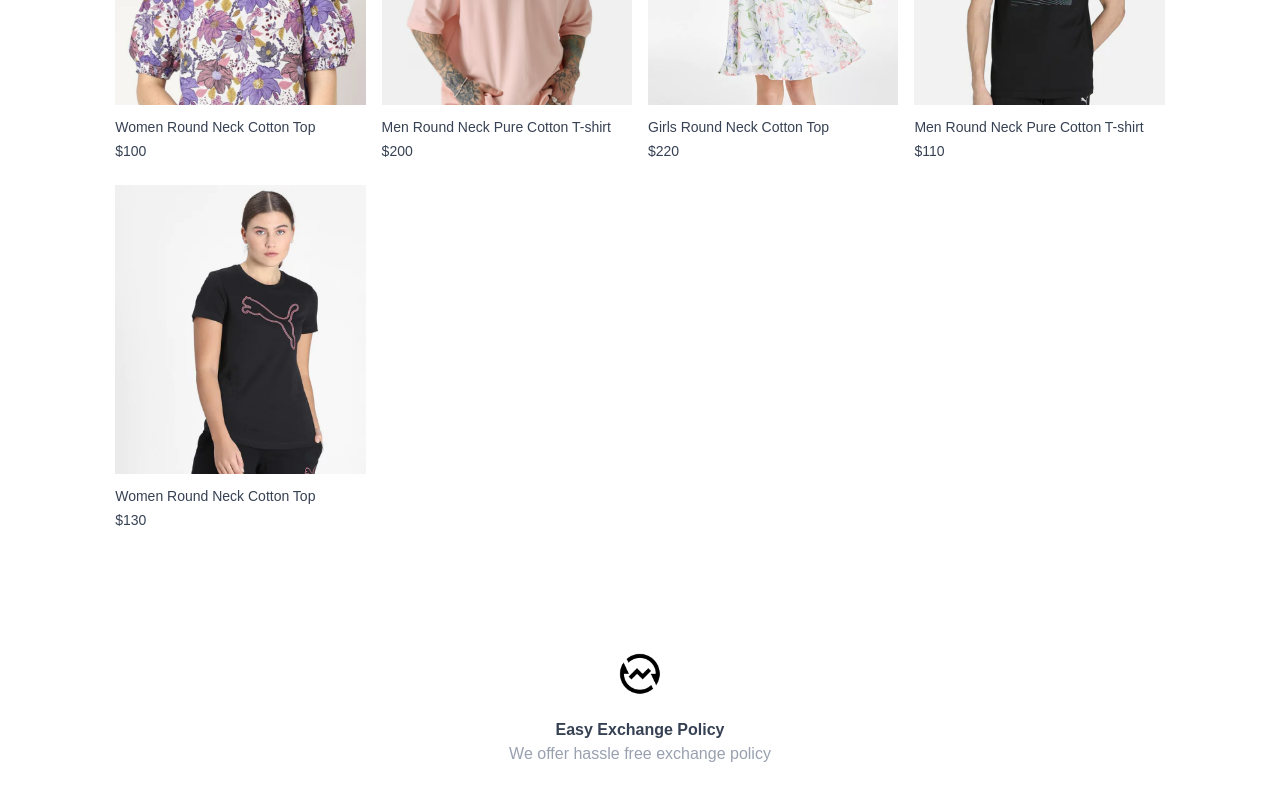
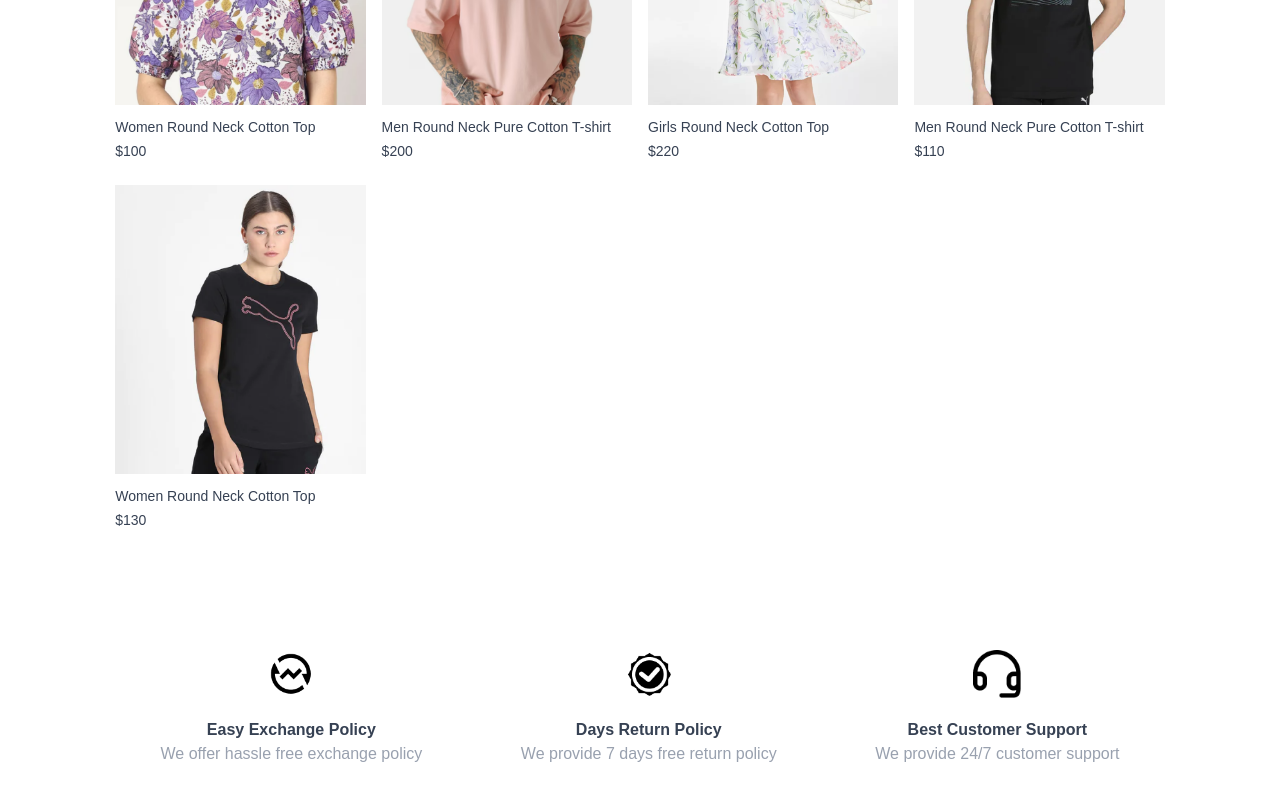
Before and after one commit to Tsedniya/Forever-E-commerce, a React (Vite) app in the folder frontend/: page / in a window 1280 px wide. Shown: the part 1573-2373 px from the top of the page. Built offline with nearby package versions, Linux system fonts and the light colour scheme.

Commit message:
frontend:Ourpolicy

```diff
--- a/frontend/src/components/OurPolicy.jsx
+++ b/frontend/src/components/OurPolicy.jsx
@@ -11,6 +11,20 @@
             <p className='text-gray-400'>We offer hassle free exchange policy</p>
         </div>
 
+        <div>
+            <img src={assets.quality_icon} className='w-12 m-auto mb-5' alt=""/>
+            <p className='font-semibold'>Days Return Policy</p>
+            <p className='text-gray-400'>We provide 7 days free return policy</p>
+        </div>
+
+
+        <div>
+            <img src={assets.support_img} className='w-12 m-auto mb-5' alt=""/>
+            <p className='font-semibold'>Best Customer Support</p>
+            <p className='text-gray-400'>We provide 24/7 customer support</p>
+        </div>
+
+
     </div>
   )
 }
```
